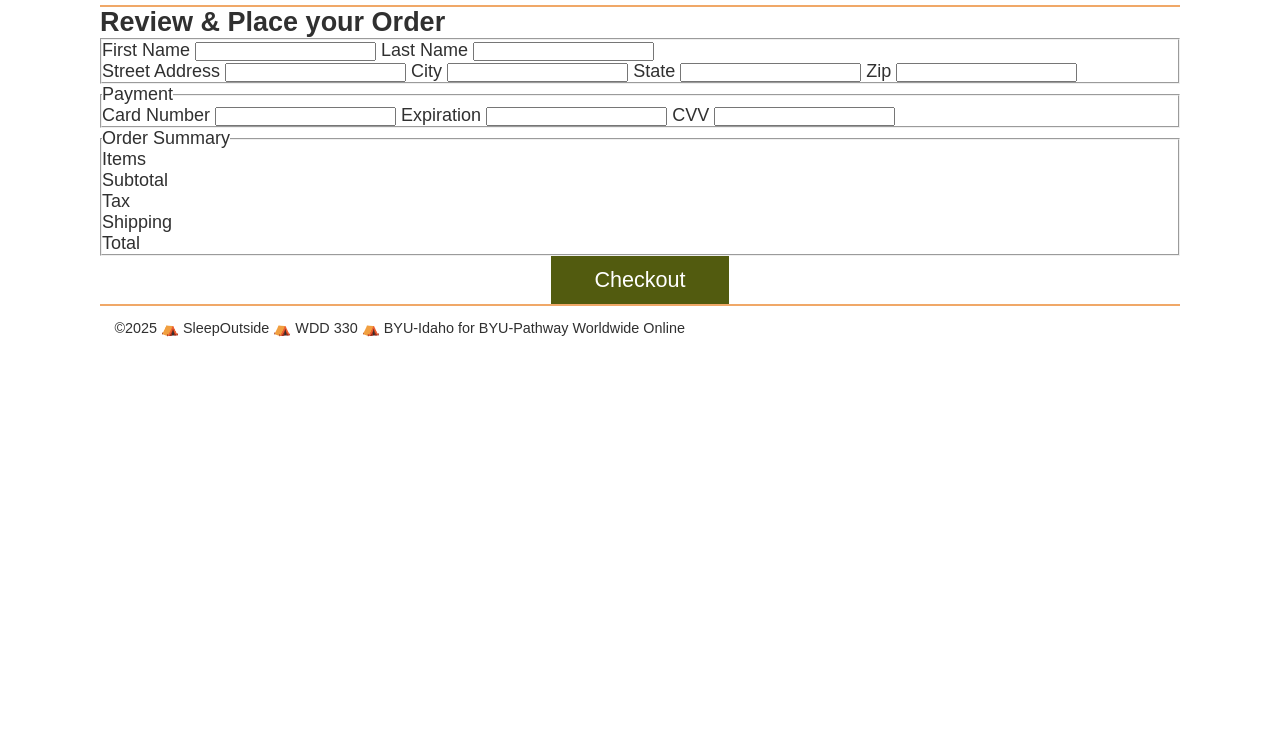
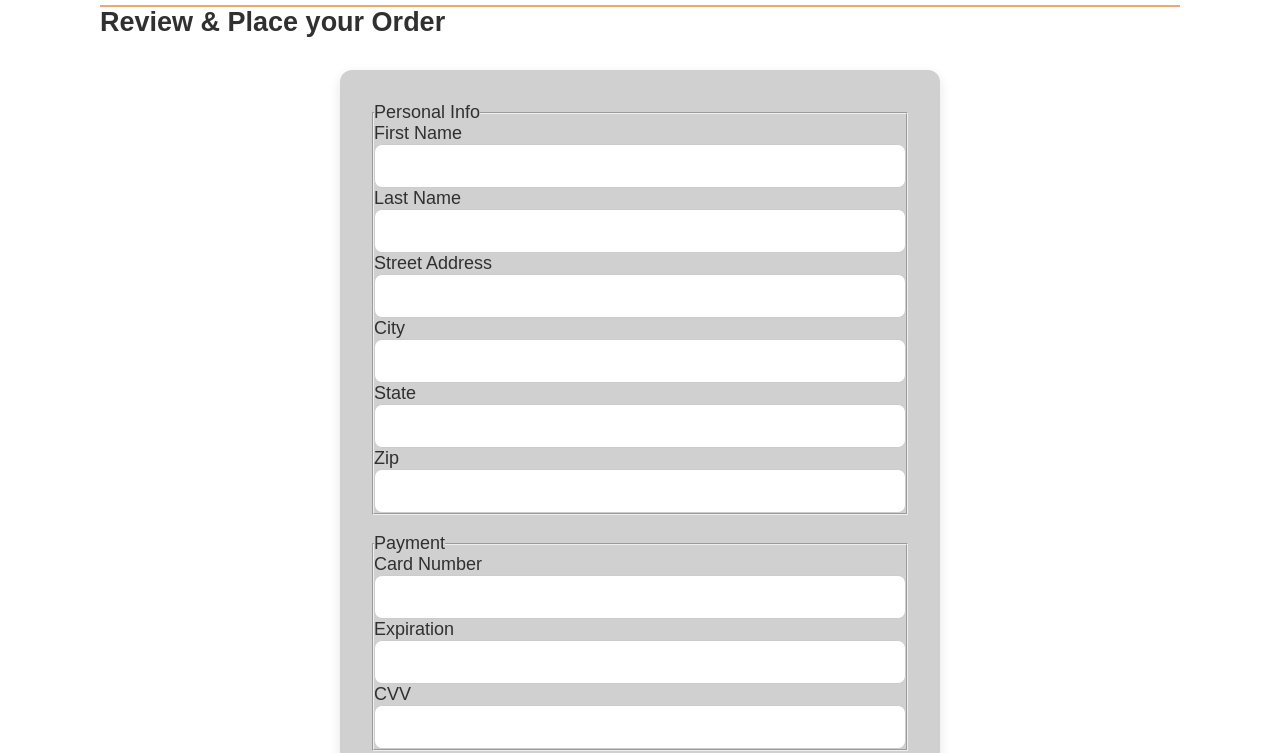
Before and after one commit to trystandj/wdd-330, a website built with Vite: page src/checkout/index.html in a window 1280 px wide. Shown: the part 71-824 px from the top of the page. Before the commit the page ends 800 px from the top, so only its background shows below. Built offline with nearby package versions, Linux system fonts and the light colour scheme; no server answers; files whose address does not match are found by name.

Commit message:
fixed css

```diff
--- a/src/checkout/index.html
+++ b/src/checkout/index.html
@@ -19,7 +19,7 @@
           <input type="hidden" name="orderDate" id="orderDate" />
 
           <fieldset>
-            <legend></legend>
+            <legend>Personal Info</legend>
             <div class="checkout__name">
               <label for="fname">First Name</label>
               <input
--- a/src/css/style.css
+++ b/src/css/style.css
@@ -509,3 +509,36 @@ footer {
 #RegisterSubmit:hover {
   background-color: var(--tertiary-color);
 }
+
+.checkout-form {
+ max-width: 600px;
+  margin: 2rem auto;
+  padding: 2rem;
+  background: var(--light-grey);
+  border-radius: 12px;
+  box-shadow: 0 4px 12px rgba(0, 0, 0, 0.1);
+
+}
+
+.checkout-form fieldset {
+  display: flex;
+  flex-direction: column;
+
+  margin-bottom: 1em;
+}
+.checkout__name, .checkout__address {
+
+  height: auto;
+
+  display: flex;
+  flex-direction: column;
+}
+
+.checkout__name input, .checkout__address input, .checkout__payment input{
+    width: 100%;
+  padding: 0.75rem 1rem;
+  border: 1px solid #ccc;
+  border-radius: 8px;
+  font-size: 1rem;
+  transition: border 0.3s;
+}
```
